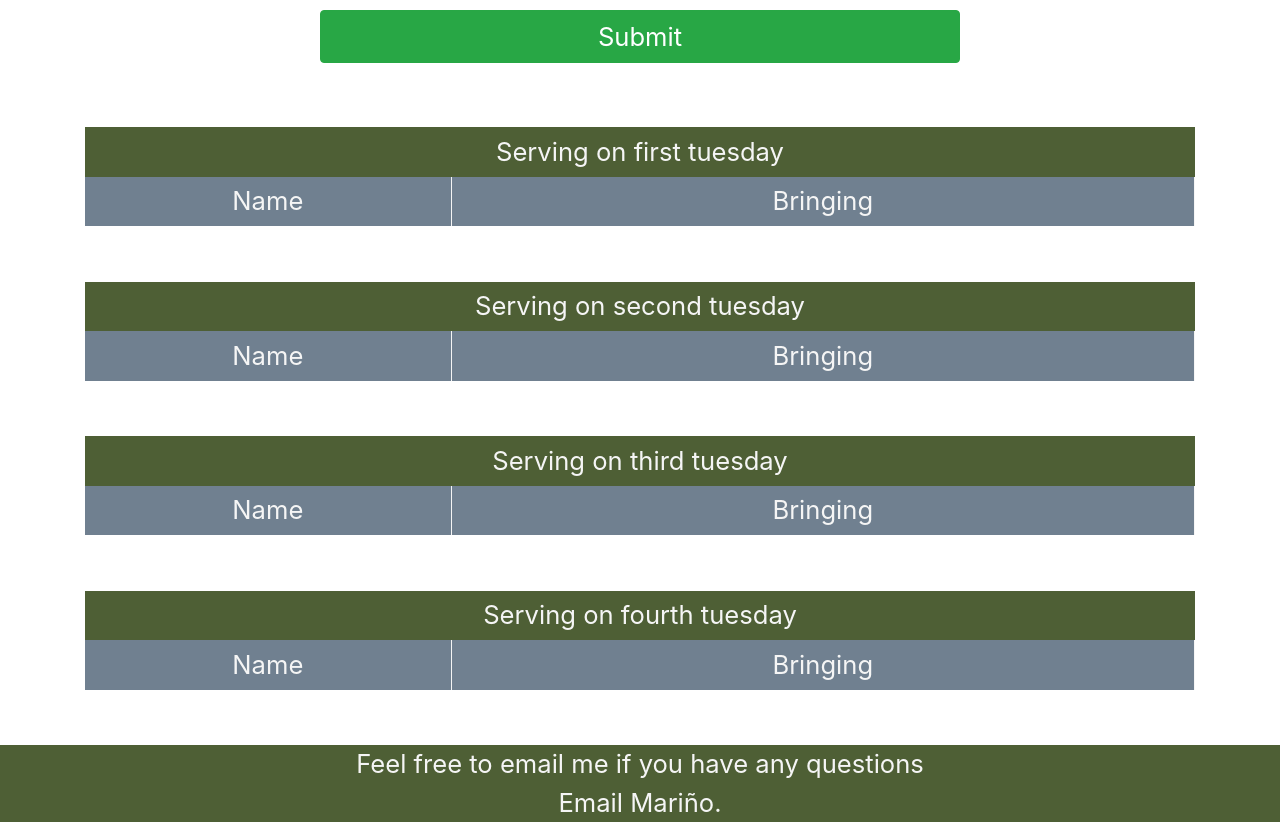
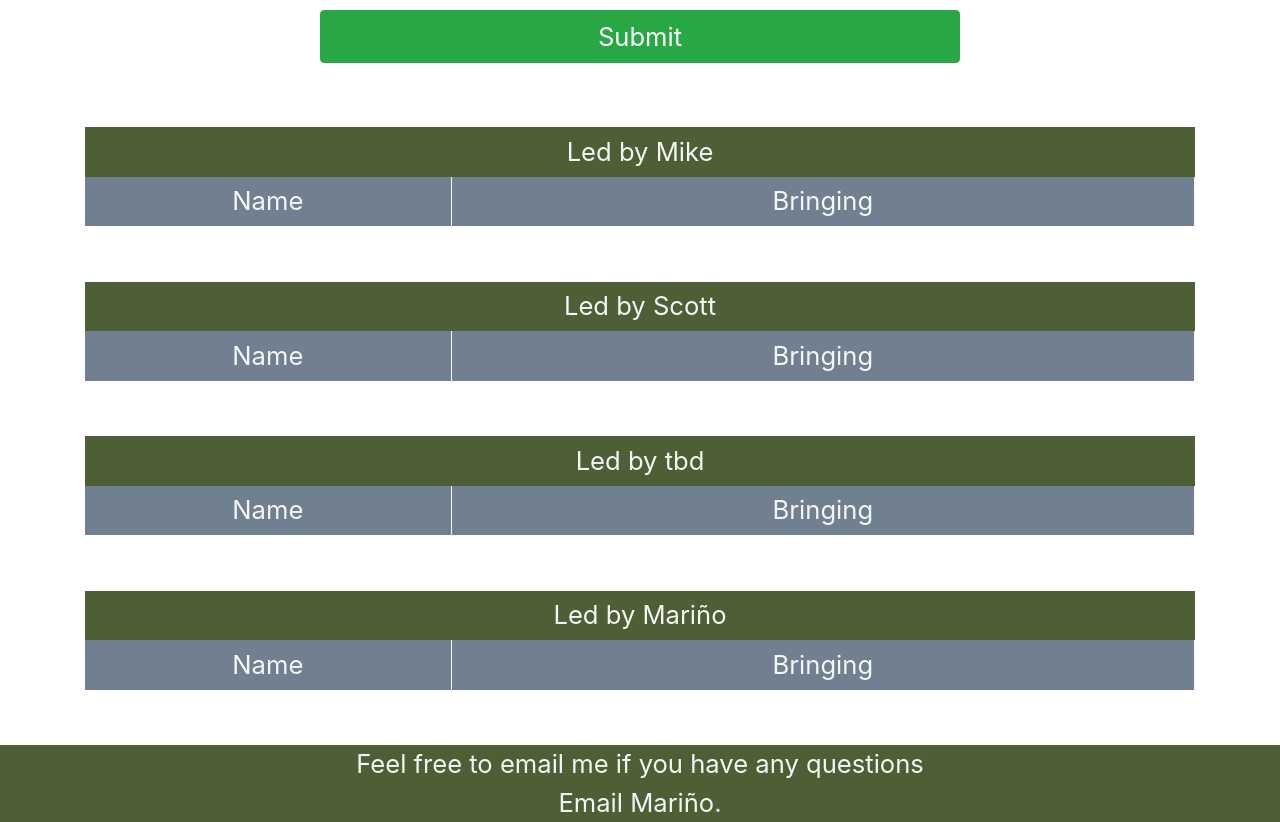
Before and after one commit to PMCarranza/cba, a plain HTML site: page index.html in a window 1280 px wide. Shown: the part 580-1402 px from the top of the page. Drawn offline with nearby package versions, Linux system fonts and the light colour scheme; no server answers.

Commit message:
changes header of tables and adds comparison operators to dates for clearing tables but is commented out for now to hide.js

```diff
--- a/index.html
+++ b/index.html
@@ -89,7 +89,7 @@
         <section class="container">
 
             <table>
-                <p class="tr-head">Serving on first tuesday</p>
+                <p class="tr-head">Led by Mike</p>
                 <tr>
                     <th class="th-name">Name</th>
                     <th>Bringing</th>
@@ -99,7 +99,7 @@
             </table>
 
             <table>
-                <p class="tr-head">Serving on second tuesday</p>
+                <p class="tr-head">Led by Scott</p>
                 <tr>
                     <th class="th-name">Name</th>
                     <th>Bringing</th>
@@ -109,7 +109,7 @@
             </table>
 
             <table>
-                <p class="tr-head">Serving on third tuesday</p>
+                <p class="tr-head">Led by tbd</p>
                 <tr>
                     <th class="th-name">Name</th>
                     <th>Bringing</th>
@@ -119,7 +119,7 @@
             </table>
 
             <table>
-                <p class="tr-head">Serving on fourth tuesday</p>
+                <p class="tr-head">Led by Mariño</p>
                 <tr>
                     <th class="th-name">Name</th>
                     <th>Bringing</th>
--- a/javascript/hideForm.js
+++ b/javascript/hideForm.js
@@ -32,18 +32,22 @@ console.log('day -> ' + day);
 // switch statement, tables get cleared according to the tuesday in the month
 switch (day) {
     case 2:
+        // day > 2;
         console.log('first day -> ' + day);
         $('#first-body').hide();
         break;
     case 9:
+                // day > 9;
         console.log('second day -> ' + day);
         $('#second-body').hide();
         break;
     case 16:
+                // day > 16;
         console.log('third day -> ' + day);
         $('#third-body').hide();
         break;
     case 23:
+                // day > 23;
         console.log('fourth day -> ' + day);
         $('#fourth-body').hide();
 };
```
